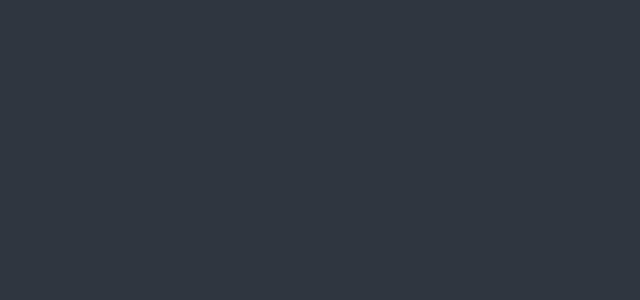
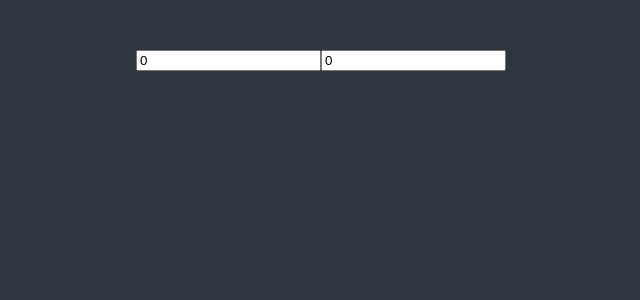
Before and after one commit to verobeach7/reactjs-Animation, a React (Create React App) app: page / in a window 1280 px wide. Shown: the top 300 px of the page, without its empty margins (319-959 px from the left). Built offline with nearby package versions, Linux system fonts and the light colour scheme.

Commit message:
React: Trello(Get Selectors)

```diff
--- a/src/App.tsx
+++ b/src/App.tsx
@@ -1,5 +1,25 @@
+import React from "react";
+import { useRecoilState, useRecoilValue } from "recoil";
+import { hourSelector, minuteState } from "./atoms";
+
 function App() {
-  return <div></div>;
+  const [minutes, setMinutes] = useRecoilState(minuteState);
+  const hours = useRecoilValue(hourSelector);
+  const onMinutesChange = (event: React.FormEvent<HTMLInputElement>) => {
+    // 앞에다가 +를 붙여주면 string을 number로 바꿔줌. +"1" -> 1
+    setMinutes(+event.currentTarget.value);
+  };
+  return (
+    <div>
+      <input
+        value={minutes}
+        onChange={onMinutesChange}
+        type="number"
+        placeholder="Minutes"
+      />
+      <input value={hours} type="number" placeholder="Hours" />
+    </div>
+  );
 }
 
 export default App;
--- a/src/atoms.tsx
+++ b/src/atoms.tsx
@@ -1 +1,14 @@
 import { atom, selector } from "recoil";
+
+export const minuteState = atom({
+  key: "minutes",
+  default: 0,
+});
+
+export const hourSelector = selector({
+  key: "hours",
+  get: ({ get }) => {
+    const minutes = get(minuteState);
+    return minutes / 60;
+  },
+});
```
